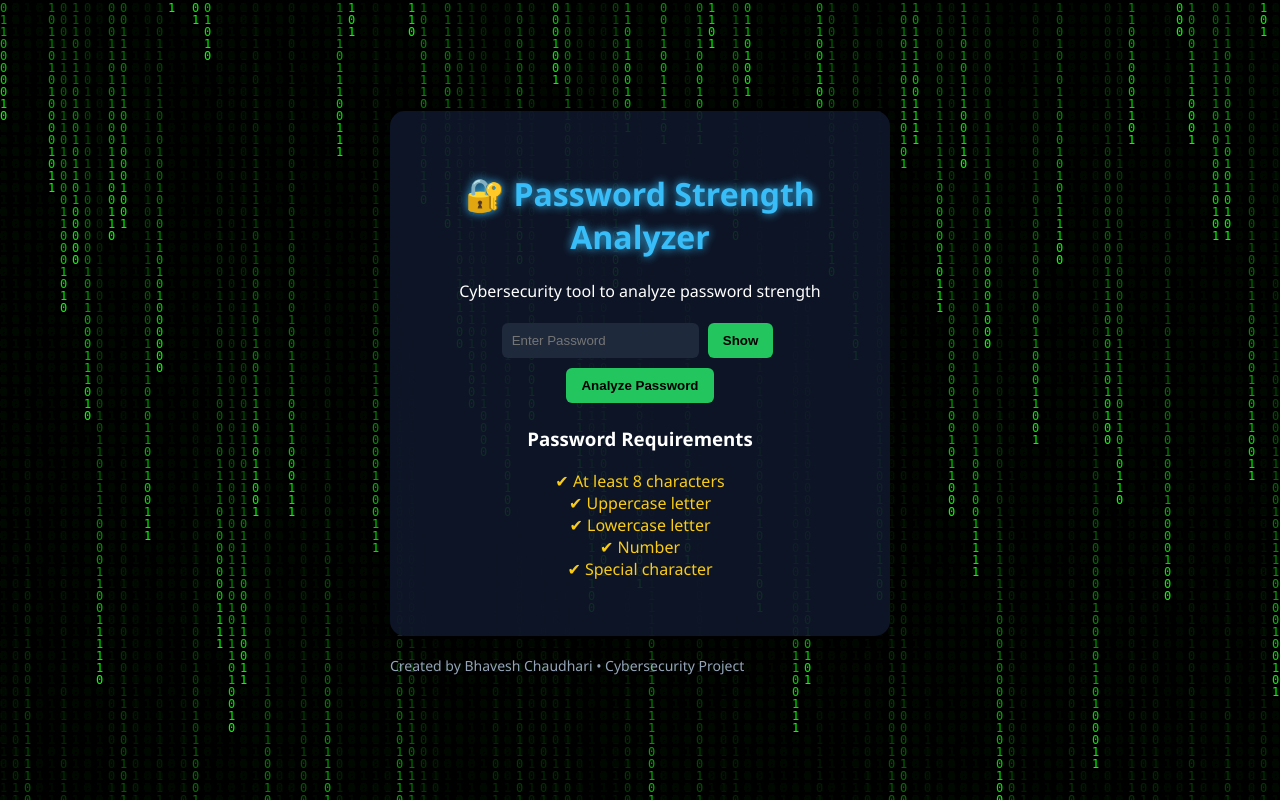
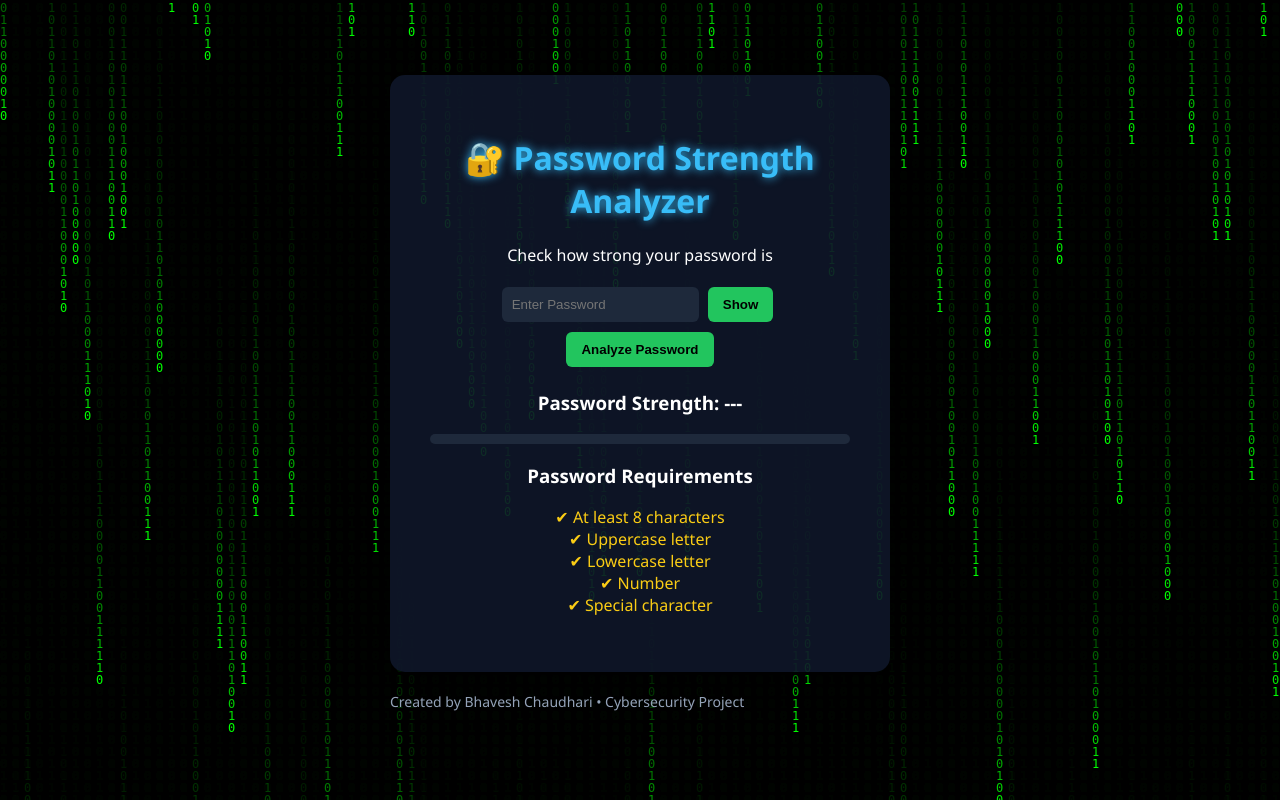
Before and after one commit to Bhavesh979/password-analyzer, a Flask app: page / in a window 1280 px wide. Run offline with Flask 3, Linux system fonts and the light colour scheme.

Commit message:
Enhance password input and strength feedback
Updated password input handling and strength analysis display.

```diff
--- a/templates/index.html
+++ b/templates/index.html
@@ -19,17 +19,30 @@
 
 <h1>🔐 Password Strength Analyzer</h1>
 
-<p>Cybersecurity tool to analyze password strength</p>
+<p>Check how strong your password is</p>
+
+<input
+type="password"
+id="password"
+name="password"
+placeholder="Enter Password"
+>
+
+<button onclick="togglePassword()">Show</button>
 
 <form method="POST">
 
-<input type="password" name="password" id="password" placeholder="Enter Password" required>
+<input type="hidden" name="password" id="hiddenPassword">
 
-<button type="button" onclick="togglePassword()">Show</button>
-
-<button type="submit">Analyze Password</button>
+<button type="submit" onclick="copyPassword()">Analyze Password</button>
 
 </form>
+
+<h3>Password Strength: <span id="strength-text">---</span></h3>
+
+<div class="strength-bar">
+<div id="strength-bar"></div>
+</div>
 
 <div class="requirements">
 
@@ -47,20 +60,6 @@
 
 {% if strength %}
 
-<h3>Entered Password</h3>
-
-<p class="entered-password">{{ entered_password }}</p>
-
-<h2>Password Strength: {{ strength }}</h2>
-
-<div class="strength-bar">
-<div class="strength-fill score-{{score}}"></div>
-</div>
-
-<h3>Estimated Crack Time</h3>
-
-<p>{{ crack_time }}</p>
-
 <h3>Suggestions</h3>
 
 <ul>
@@ -73,7 +72,7 @@
 
 <p id="generated">{{ suggestion }}</p>
 
-<button onclick="copyPassword()">Copy Password</button>
+<button onclick="copyGenerated()">Copy Password</button>
 
 <button onclick="generatePassword()">Generate Password</button>
 
@@ -105,6 +104,13 @@ x.type="password";
 
 function copyPassword(){
 
+document.getElementById("hiddenPassword").value=
+document.getElementById("password").value;
+
+}
+
+function copyGenerated(){
+
 let text=document.getElementById("generated").innerText;
 
 navigator.clipboard.writeText(text);
@@ -129,6 +135,52 @@ document.getElementById("generated").innerText=password;
 
 }
 
+const passwordInput=document.getElementById("password");
+
+passwordInput.addEventListener("input",function(){
+
+let password=passwordInput.value;
+
+let score=0;
+
+if(password.length>=8){score++;}
+
+if(/[A-Z]/.test(password)){score++;}
+
+if(/[a-z]/.test(password)){score++;}
+
+if(/[0-9]/.test(password)){score++;}
+
+if(/[!@#$%^&*]/.test(password)){score++;}
+
+let text=document.getElementById("strength-text");
+let bar=document.getElementById("strength-bar");
+
+if(score<=2){
+
+text.innerText="Weak";
+bar.style.width="30%";
+bar.style.background="red";
+
+}
+
+else if(score<=4){
+
+text.innerText="Moderate";
+bar.style.width="65%";
+bar.style.background="orange";
+
+}
+
+else{
+
+text.innerText="Strong";
+bar.style.width="100%";
+bar.style.background="limegreen";
+
+}
+
+});
 
 var canvas=document.getElementById("matrix");
 
@@ -150,7 +202,7 @@ drops[x]=1;
 
 function draw(){
 
-ctx.fillStyle="rgba(0,0,0,0.05)";
+ctx.fillStyle="rgba(0,0,0,0.1)";
 ctx.fillRect(0,0,canvas.width,canvas.height);
 
 ctx.fillStyle="#0F0";
```
